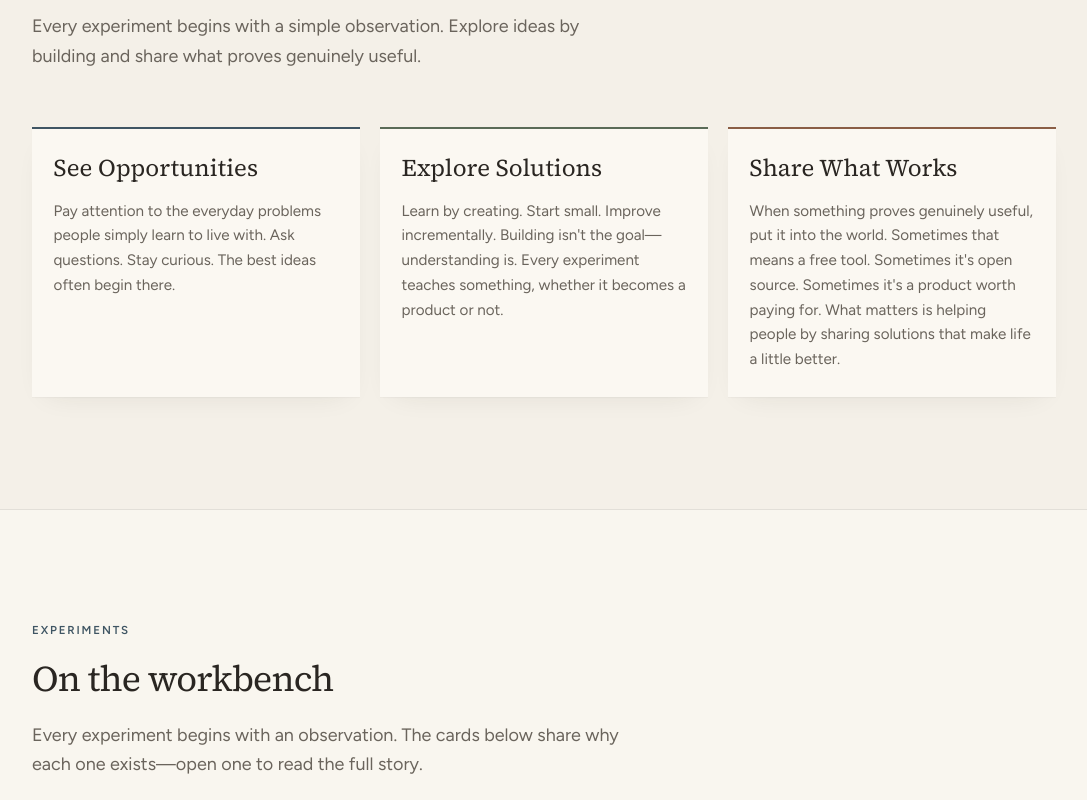
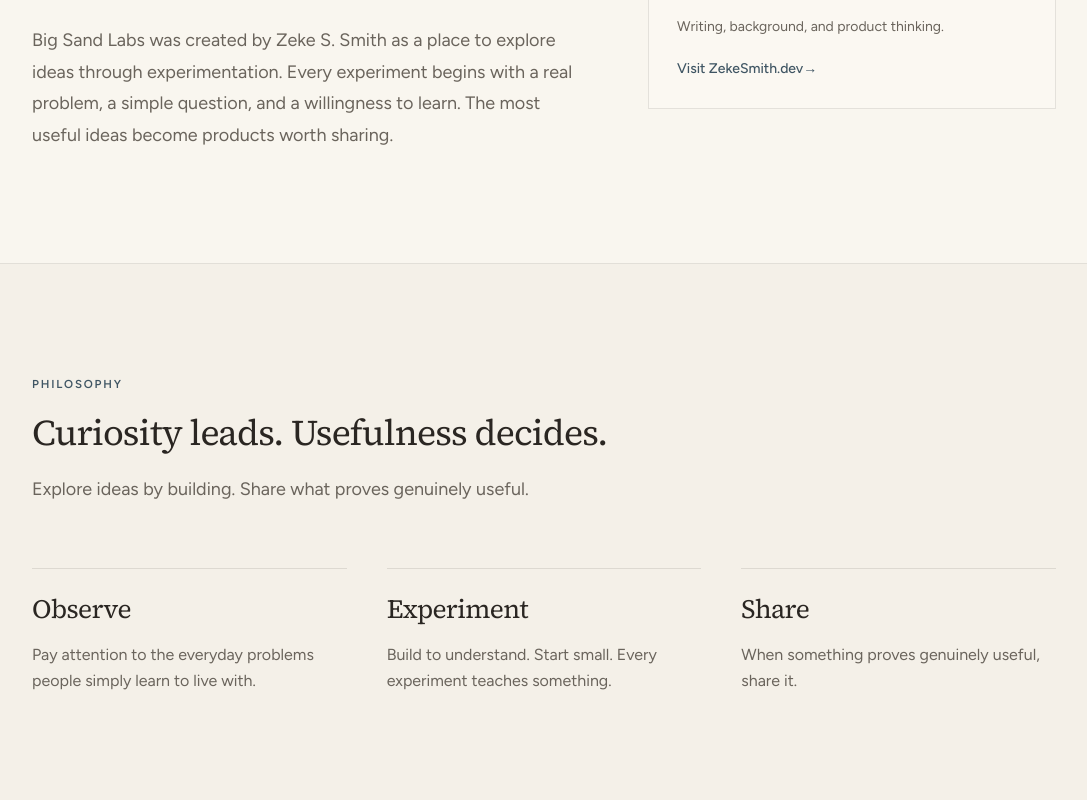
Before and after one commit to bears4life-utsf/BigSandLabs, a Next.js app: page / in a window 1280 px wide. Shown: the part 1000-1800 px from the top of the page, without its empty margins (96-1183 px from the left). Built offline with nearby package versions, Linux system fonts and the light colour scheme.

Commit message:
Turn About and Philosophy into an editorial story sequence.
Co-authored-by: Cursor <cursoragent@cursor.com>

```diff
--- a/src/app/globals.css
+++ b/src/app/globals.css
@@ -347,28 +347,27 @@ body {
   border-block: 1px solid var(--border);
 }
 
-.principle-card {
-  display: flex;
-  height: 100%;
-  flex-direction: column;
-  border-top: 2px solid var(--accent);
-  background: var(--background-elevated);
-  padding: 1.5rem 1.35rem 1.6rem;
-  box-shadow: var(--shadow-soft);
-  transition: transform 0.25s ease, box-shadow 0.25s ease;
+.philosophy-columns {
+  display: grid;
+  gap: 2.5rem 0;
 }
 
-.principle-card:hover {
-  transform: translateY(-2px);
-  box-shadow: var(--shadow-hover);
+@media (min-width: 640px) {
+  .philosophy-columns {
+    grid-template-columns: repeat(3, minmax(0, 1fr));
+    gap: 0 2.5rem;
+  }
 }
 
-.principle-card:nth-child(2) {
-  border-top-color: var(--sage);
+.philosophy-column {
+  padding-top: 1.25rem;
+  border-top: 1px solid var(--border);
 }
 
-.principle-card:nth-child(3) {
-  border-top-color: var(--rust);
+@media (min-width: 640px) {
+  .philosophy-column {
+    padding-top: 1.5rem;
+  }
 }
 
 .experiment-card {
@@ -541,10 +540,6 @@ body {
     animation: none;
   }
 
-  .principle-card:hover {
-    transform: none;
-  }
-
   .landscape-water,
   .landscape-glow {
     animation: none;
--- a/src/app/page.tsx
+++ b/src/app/page.tsx
@@ -14,9 +14,9 @@ export default function Home() {
         <Header />
         <main id="main">
           <Hero />
+          <About />
           <Philosophy />
           <Experiments />
-          <About />
           <Closing />
         </main>
         <Footer />
--- a/src/components/About.tsx
+++ b/src/components/About.tsx
@@ -19,7 +19,7 @@ export function About() {
             {about.headline}
           </h2>
 
-          <div className="mt-8 space-y-6">
+          <div className="mt-8">
             {about.paragraphs.map((paragraph) => (
               <p
                 key={paragraph.slice(0, 40)}
--- a/src/components/Philosophy.tsx
+++ b/src/components/Philosophy.tsx
@@ -23,13 +23,13 @@ export function Philosophy() {
           </p>
         </div>
 
-        <ul className="mt-14 grid gap-4 sm:grid-cols-3 sm:gap-5">
+        <ul className="philosophy-columns mt-14 sm:mt-16">
           {philosophy.principles.map((principle) => (
-            <li key={principle.title} className="principle-card">
-              <h3 className="font-serif text-2xl leading-tight text-foreground">
+            <li key={principle.title} className="philosophy-column">
+              <h3 className="font-serif text-2xl leading-tight tracking-tight text-foreground sm:text-[1.65rem]">
                 {principle.title}
               </h3>
-              <p className="mt-4 text-sm leading-relaxed text-muted sm:text-[0.95rem]">
+              <p className="mt-4 max-w-xs text-base leading-[1.65] text-muted">
                 {principle.description}
               </p>
             </li>
--- a/src/content/site.ts
+++ b/src/content/site.ts
@@ -10,9 +10,9 @@ export const site = {
     siteUrl: "https://zekesmith.dev",
   },
   nav: [
+    { label: "About", href: "#about" },
+    { label: "Philosophy", href: "#philosophy" },
     { label: "Experiments", href: "#experiments" },
-    { label: "Philosophy", href: "#philosophy" },
-    { label: "About", href: "#about" },
   ],
   hero: {
     eyebrow: "Curiosity-Driven Software",
@@ -22,26 +22,34 @@ export const site = {
     secondaryCta: { label: "Why Big Sand Labs?", href: "#philosophy" },
     progression: ["Observe", "Experiment", "Share"] as const,
   },
+  about: {
+    eyebrow: "About",
+    headline: "An independent software lab",
+    paragraphs: [
+      "Big Sand Labs was created by Zeke S. Smith as a place to explore ideas through experimentation. Every experiment begins with a real problem, a simple question, and a willingness to learn. The most useful ideas become products worth sharing.",
+    ],
+    linkLabel: "Visit ZekeSmith.dev",
+    linkNote: "Writing, background, and product thinking.",
+  },
   philosophy: {
     eyebrow: "Philosophy",
     headline: "Curiosity leads. Usefulness decides.",
-    intro:
-      "Every experiment begins with a simple observation. Explore ideas by building and share what proves genuinely useful.",
+    intro: "Explore ideas by building. Share what proves genuinely useful.",
     principles: [
       {
-        title: "See Opportunities",
+        title: "Observe",
         description:
-          "Pay attention to the everyday problems people simply learn to live with. Ask questions. Stay curious. The best ideas often begin there.",
+          "Pay attention to the everyday problems people simply learn to live with.",
       },
       {
-        title: "Explore Solutions",
+        title: "Experiment",
         description:
-          "Learn by creating. Start small. Improve incrementally. Building isn't the goal—understanding is. Every experiment teaches something, whether it becomes a product or not.",
+          "Build to understand. Start small. Every experiment teaches something.",
       },
       {
-        title: "Share What Works",
+        title: "Share",
         description:
-          "When something proves genuinely useful, put it into the world. Sometimes that means a free tool. Sometimes it's open source. Sometimes it's a product worth paying for. What matters is helping people by sharing solutions that make life a little better.",
+          "When something proves genuinely useful, share it.",
       },
     ],
   },
@@ -49,17 +57,7 @@ export const site = {
     eyebrow: "Experiments",
     headline: "On the workbench",
     intro:
-      "Every experiment begins with an observation. The cards below share why each one exists—open one to read the full story.",
-  },
-  about: {
-    eyebrow: "About",
-    headline: "An independent software lab",
-    paragraphs: [
-      "Big Sand Labs was created by Zeke S. Smith as a place to explore ideas through experimentation. Every experiment begins with a real problem, a simple question, and a willingness to build in order to learn. The most useful ideas become products worth sharing.",
-      "Building is a way to better understand problems—and to make everyday life a little simpler, clearer, or more useful.",
-    ],
-    linkLabel: "Visit ZekeSmith.dev",
-    linkNote: "Writing, background, and product thinking.",
+      "Open one to explore why it exists—and what it became.",
   },
   closing: {
     headline: "Beyond the Lab",
```
